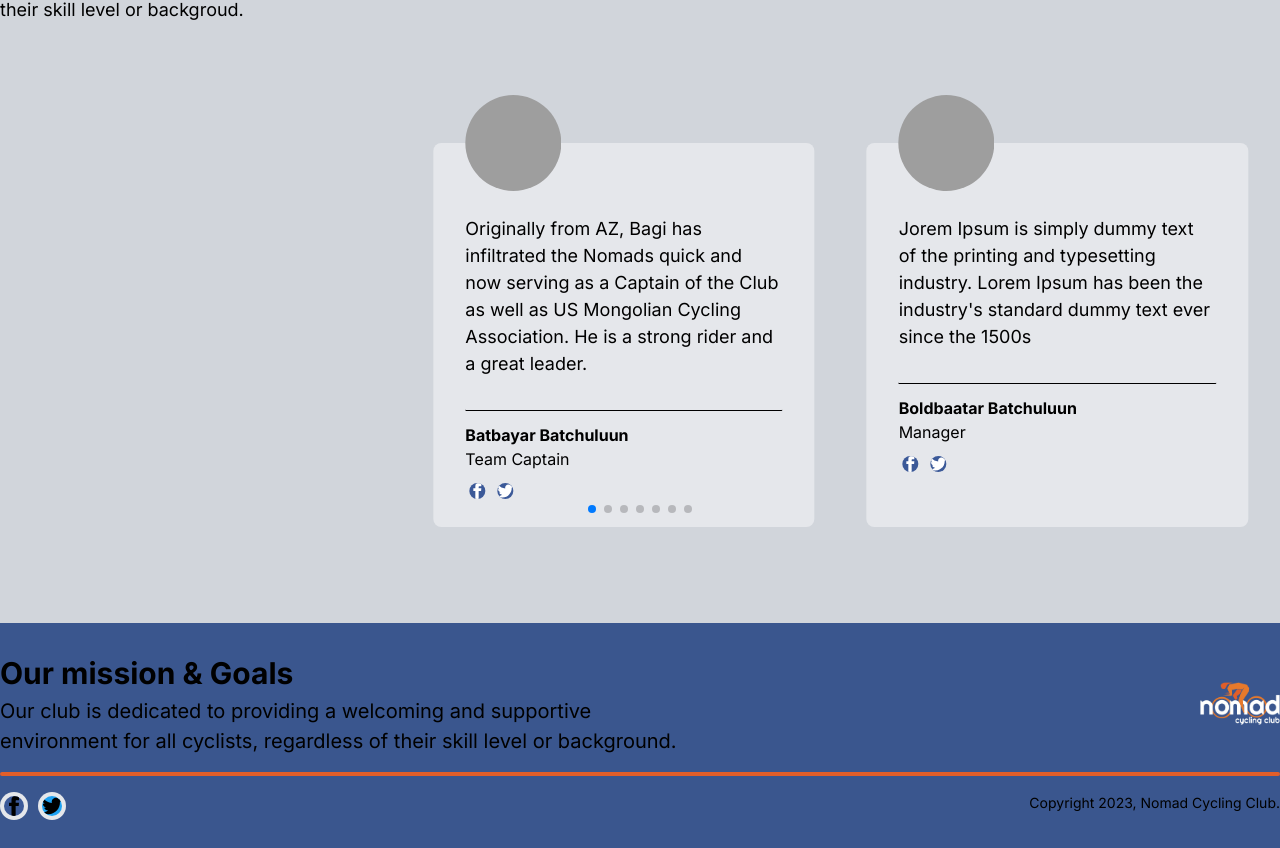
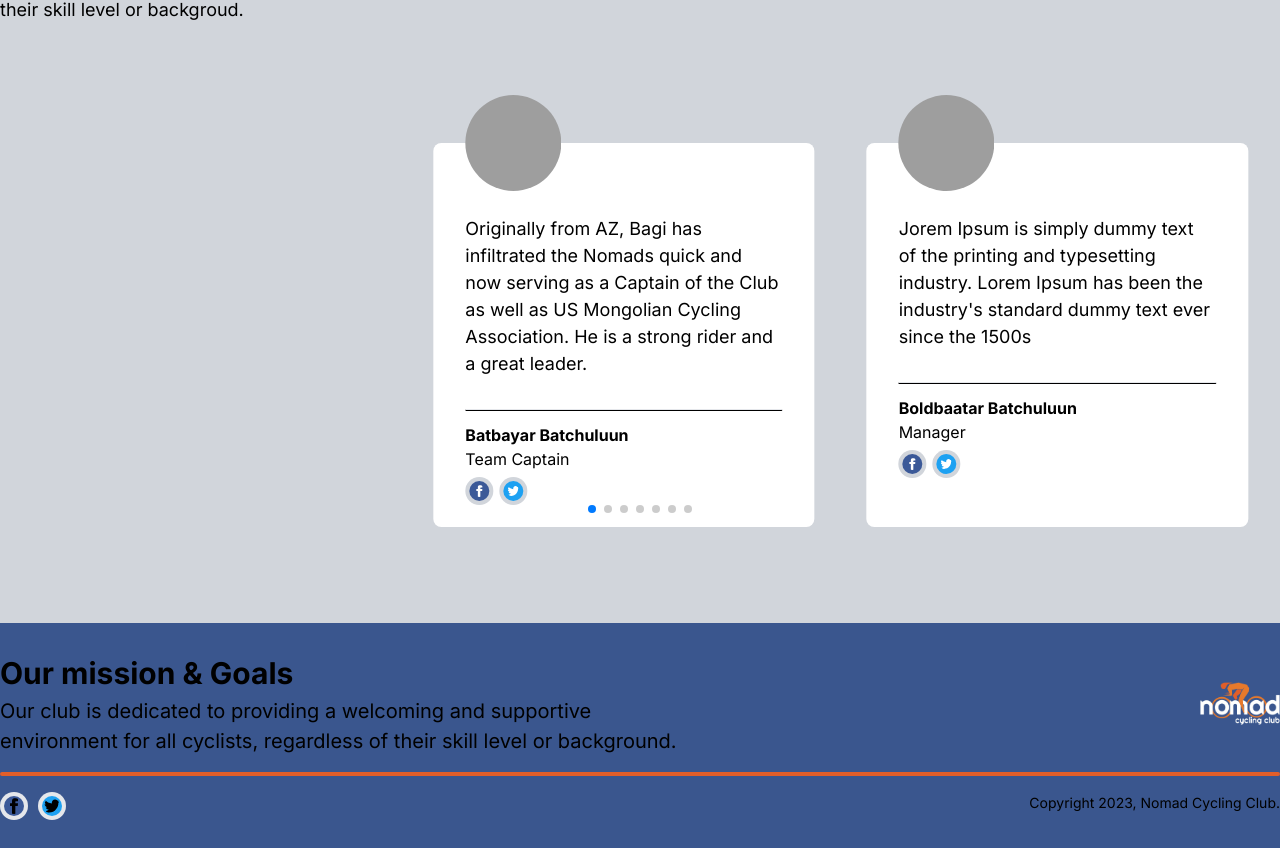
Before and after one commit to Mambatukaa/nomad-cycling-club, a Next.js app: page / in a window 1280 px wide. Shown: the part 1050-1898 px from the top of the page. Built offline with nearby package versions, Linux system fonts and the light colour scheme; grey boxes are pictures that could not be loaded.

Commit message:
fix social media accounts sizing

```diff
--- a/src/components/Footer.tsx
+++ b/src/components/Footer.tsx
@@ -37,7 +37,7 @@ const Footer: React.FC = () => {
             >
               <svg
                 xmlns="http://www.w3.org/2000/svg"
-                className="h-5 w-5 rounded-full bg-social-facebook"
+                className="h-5 w-5 rounded-full p-0.5 bg-social-facebook"
                 fill="currentColor"
                 viewBox="0 0 24 24"
               >
@@ -53,7 +53,7 @@ const Footer: React.FC = () => {
             >
               <svg
                 xmlns="http://www.w3.org/2000/svg"
-                className="h-5 w-5 rounded-full bg-social-twitter"
+                className="h-5 w-5 rounded-full p-0.5 bg-social-twitter"
                 fill="currentColor"
                 viewBox="0 0 24 24"
               >
--- a/src/components/common/LeaderCard.tsx
+++ b/src/components/common/LeaderCard.tsx
@@ -12,7 +12,7 @@ const LeaderCard: React.FC<LeaderCardProps> = ({ leader }) => {
 
   return (
     <div className="mr-8 mt-16">
-      <div className="relative max-w-sm rounded-lg bg-gray-200 p-8 text-black h-96">
+      <div className="relative h-96 max-w-sm rounded-lg bg-white p-8 text-black">
         <Image
           className="absolute -top-12 h-24 w-24 rounded-full object-cover"
           src={avatar}
@@ -29,16 +29,18 @@ const LeaderCard: React.FC<LeaderCardProps> = ({ leader }) => {
           <p className="font-bold">{fullName}</p>
 
           <p>{role}</p>
-          <div className="mt-2 flex">
+
+          <div className="mt-1.5 flex">
+
             <a
               href="https://www.facebook.com/nomadcyclingclub"
               target="_blank"
               role="button"
-              className="mr-1 rounded-full bg-gray-200 p-1"
+              className="mr-1.5 rounded-full bg-gray-300 p-1"
             >
               <svg
                 xmlns="http://www.w3.org/2000/svg"
-                className="h-4 w-4 rounded-full bg-social-facebook"
+                className="h-5 w-5 rounded-full bg-social-facebook p-1"
                 fill="white"
                 viewBox="0 0 24 24"
               >
@@ -50,11 +52,11 @@ const LeaderCard: React.FC<LeaderCardProps> = ({ leader }) => {
               href="https://www.facebook.com/nomadcyclingclub"
               target="_blank"
               role="button"
-              className="mr-1 rounded-full bg-gray-200 p-1"
+              className="mr-1 rounded-full bg-gray-300 p-1"
             >
               <svg
                 xmlns="http://www.w3.org/2000/svg"
-                className="h-4 w-4 rounded-full bg-social-facebook"
+                className="h-5 w-5 rounded-full bg-social-twitter p-1"
                 fill="white"
                 viewBox="0 0 24 24"
               >
```
